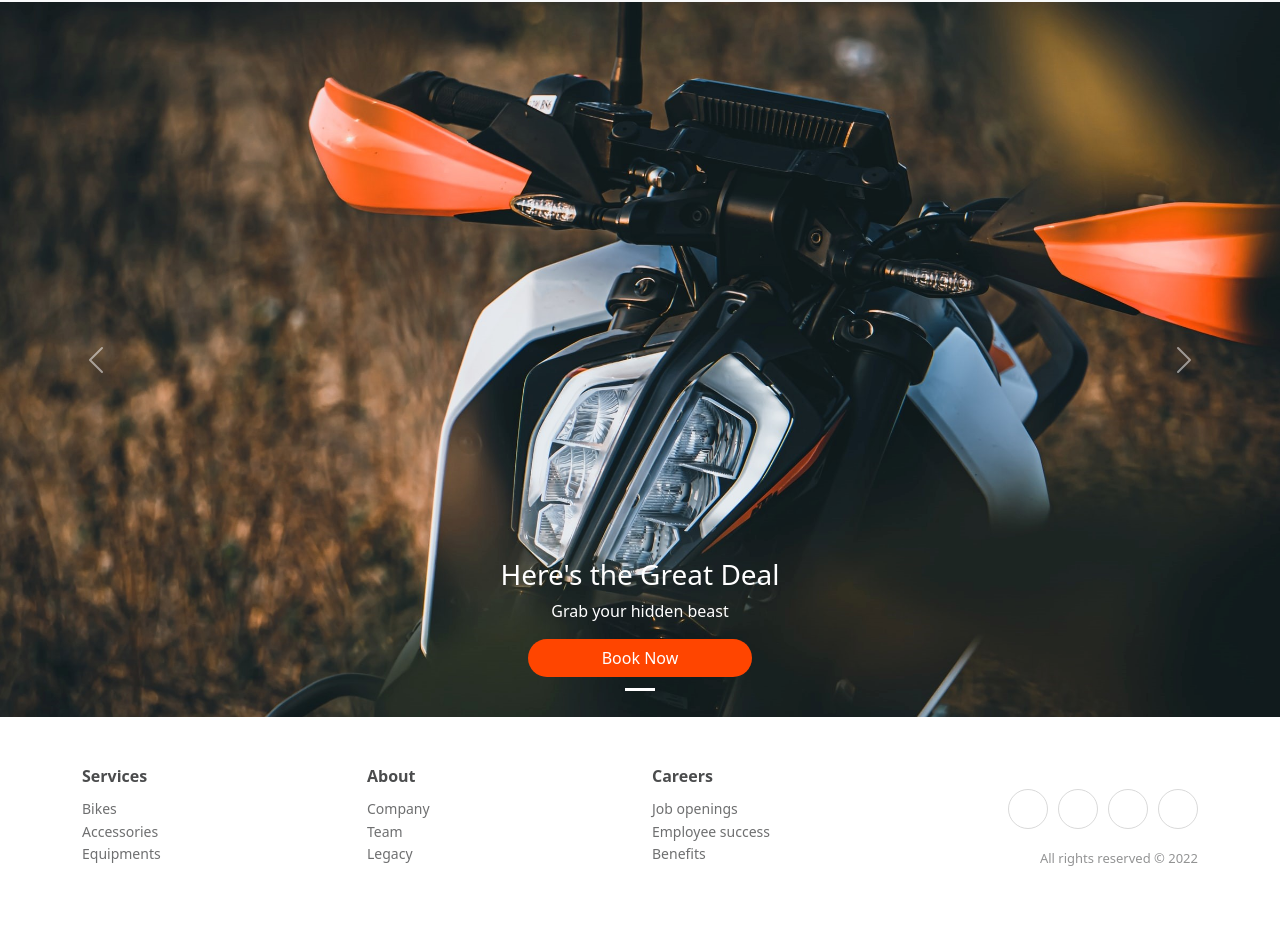
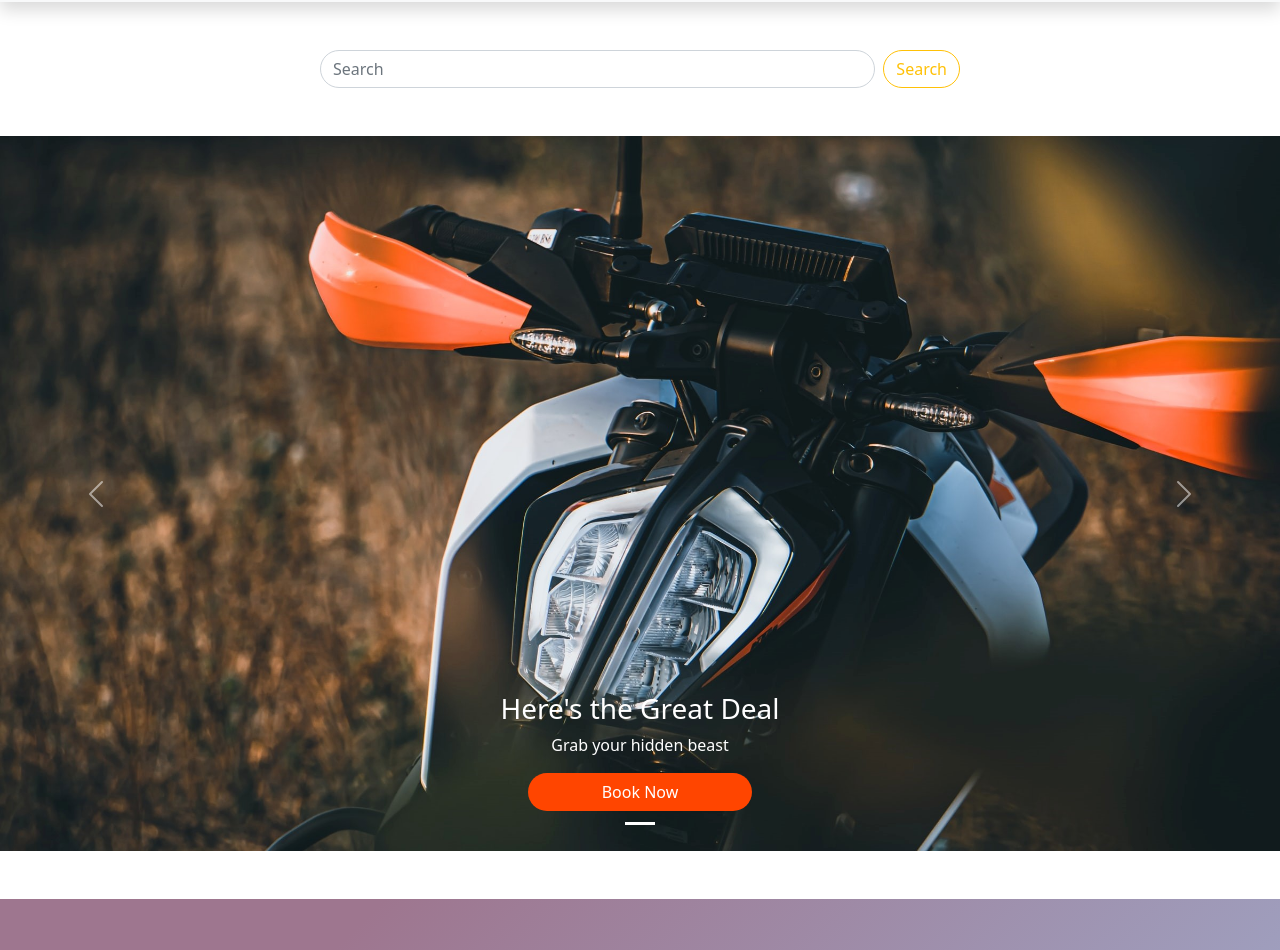
Before and after one commit to OmarRaihan/bike-town-client, a React (Create React App) app: page / in a window 1280 px wide. Shown: the part 76-1026 px from the top of the page. Before the commit the page ends 995 px from the top, so only its background shows below. Built offline with nearby package versions, Linux system fonts and the light colour scheme.

Commit message:
searchbar added on home

```diff
--- a/package.json
+++ b/package.json
@@ -3,6 +3,9 @@
   "version": "0.1.0",
   "private": true,
   "dependencies": {
+    "@fortawesome/fontawesome-svg-core": "^6.1.1",
+    "@fortawesome/free-solid-svg-icons": "^6.1.1",
+    "@fortawesome/react-fontawesome": "^0.1.18",
     "@testing-library/jest-dom": "^5.16.4",
     "@testing-library/react": "^13.1.1",
     "@testing-library/user-event": "^13.5.0",
--- a/src/Pages/Home/Home/Home.js
+++ b/src/Pages/Home/Home/Home.js
@@ -1,20 +1,33 @@
 import React from "react";
-import { Carousel } from "react-bootstrap";
+import { Button, Carousel, Form, FormControl } from "react-bootstrap";
 import banner from "../../../images/images/Banner-1.jpg";
 
 const Home = () => {
   return (
     <div>
+      <div className="my-5 w-50 mx-auto">
+        <Form className="d-flex">
+          <FormControl type="search" placeholder="Search" className="me-2 rounded-pill" aria-label="Search" />
+          <Button className="rounded-pill" variant="outline-warning">
+            Search
+          </Button>
+        </Form>
+      </div>
+
+      <div className="my-5">
         <Carousel fade>
           <Carousel.Item>
             <img className="d-block w-100" src={banner} alt="banner" />
             <Carousel.Caption>
               <h3>Here's the Great Deal</h3>
               <p>Grab your hidden beast</p>
-            <button style={{backgroundColor: 'orangeRed'}} className="btn rounded-pill text-white w-25">Book Now</button>
+              <button style={{ backgroundColor: "orangeRed" }} className="btn rounded-pill text-white w-25">
+                Book Now
+              </button>
             </Carousel.Caption>
           </Carousel.Item>
         </Carousel>
+      </div>
     </div>
   );
 };
--- a/src/Pages/Shared/Footer/Footer.css
+++ b/src/Pages/Shared/Footer/Footer.css
@@ -1,7 +1,11 @@
 .footer-clean {
     padding:50px 0;
-    background-color:#fff;
-    color:#4b4c4d;
+    /* background-color:#fff;
+    color:#4b4c4d; */
+    background-color: #9fa4c4;
+background-image: linear-gradient(315deg, #9fa4c4 0%, #9e768f 74%);
+
+
   }
 
   .footer-clean h3 {
--- a/src/Pages/Shared/Footer/Footer.js
+++ b/src/Pages/Shared/Footer/Footer.js
@@ -1,5 +1,7 @@
+import { FontAwesomeIcon } from "@fortawesome/react-fontawesome";
 import React from "react";
 import "./Footer.css";
+import { faCoffee } from '@fortawesome/free-solid-svg-icons'
 
 const Footer = () => {
   return (
@@ -50,8 +52,9 @@ const Footer = () => {
                 </ul>
               </div>
               <div class="col-lg-3 item social">
-                <a href="#">
+                {/* <a href="#">
                   <i class="icon ion-social-facebook"></i>
+                  <FontAwesomeIcon icon={fa} />
                 </a>
                 <a href="#">
                   <i class="icon ion-social-twitter"></i>
@@ -61,7 +64,7 @@ const Footer = () => {
                 </a>
                 <a href="#">
                   <i class="icon ion-social-instagram"></i>
-                </a>
+                </a> */}
                 <p class="copyright">All rights reserved &copy; 2022</p>
               </div>
             </div>
```
Also changed, not shown: 1 other file (tests, documents, lock files or other folders). Lines whose indentation alone changed are shown as unchanged.
